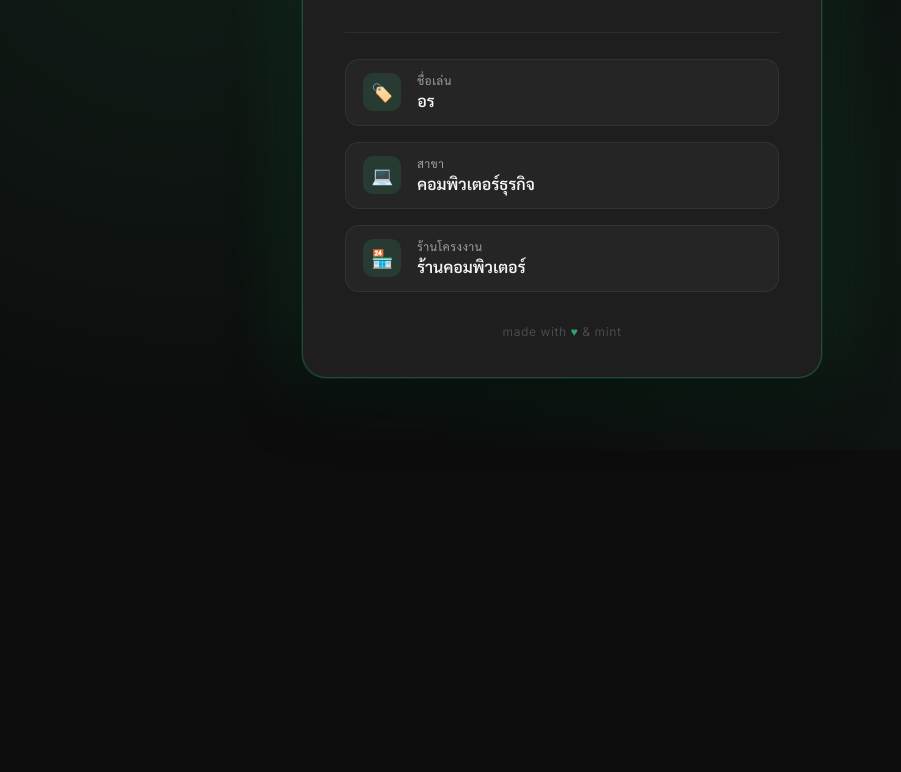
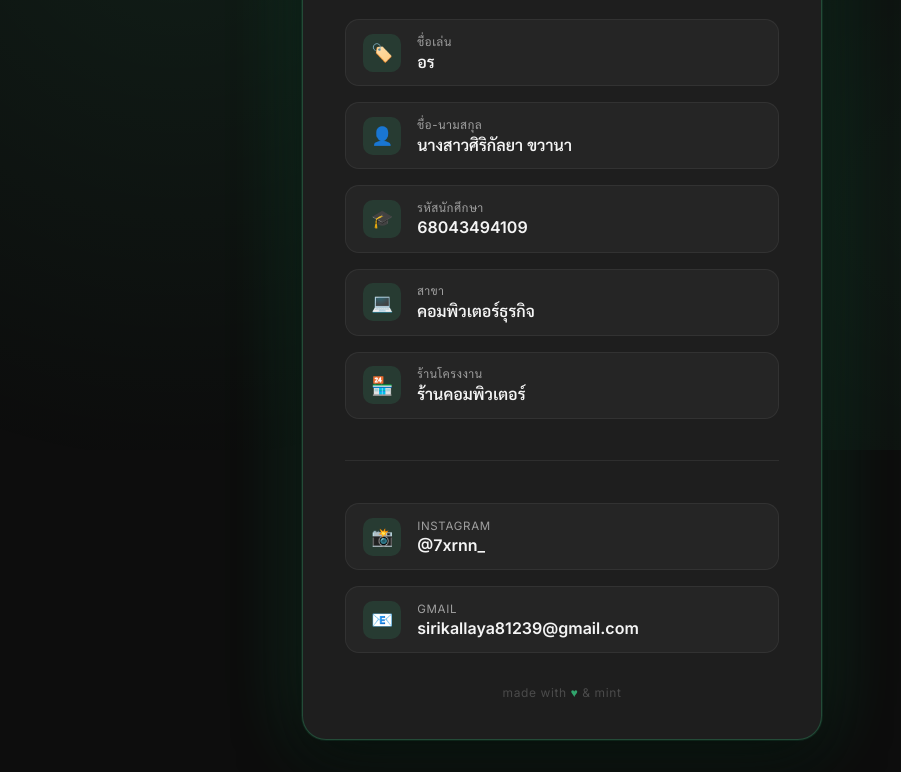
Before and after one commit to sirikallaya109/moobileweek2, a plain HTML site: page index.html in a window 1280 px wide. Shown: the part 350-1122 px from the top of the page, without its empty margins (78-979 px from the left). Before the commit the page ends 800 px from the top, so only its background shows below. Drawn offline with Linux system fonts and the light colour scheme.

Commit message:
First impression

```diff
--- a/index.html
+++ b/index.html
@@ -244,7 +244,7 @@
       <div class="header">
         <div class="badge">Profile</div>
         <h1>สวัสดี, ฉันชื่อ <span>อร</span> 👋</h1>
-        <p class="subtitle">หน้าแนะนำตัวของฉัน</p>
+        <p class="subtitle">นางสาวศิริกัลยา ขวานา</p>
       </div>
 
       <hr class="divider">
@@ -256,6 +256,22 @@
           <div class="info-content">
             <span class="info-label">ชื่อเล่น</span>
             <span class="info-value">อร</span>
+          </div>
+        </div>
+
+        <div class="info-item">
+          <div class="info-icon">👤</div>
+          <div class="info-content">
+            <span class="info-label">ชื่อ-นามสกุล</span>
+            <span class="info-value">นางสาวศิริกัลยา ขวานา</span>
+          </div>
+        </div>
+
+        <div class="info-item">
+          <div class="info-icon">🎓</div>
+          <div class="info-content">
+            <span class="info-label">รหัสนักศึกษา</span>
+            <span class="info-value">68043494109</span>
           </div>
         </div>
 
@@ -274,6 +290,24 @@
             <span class="info-value">ร้านคอมพิวเตอร์</span>
           </div>
         </div>
+
+        <hr class="divider">
+
+        <div class="info-item">
+          <div class="info-icon">📸</div>
+          <div class="info-content">
+            <span class="info-label">Instagram</span>
+            <span class="info-value">@7xrnn_</span>
+          </div>
+        </div>
+
+        <div class="info-item">
+          <div class="info-icon">📧</div>
+          <div class="info-content">
+            <span class="info-label">Gmail</span>
+            <span class="info-value">sirikallaya81239@gmail.com</span>
+          </div>
+        </div>
       </div>
 
       <!-- Footer -->
```
